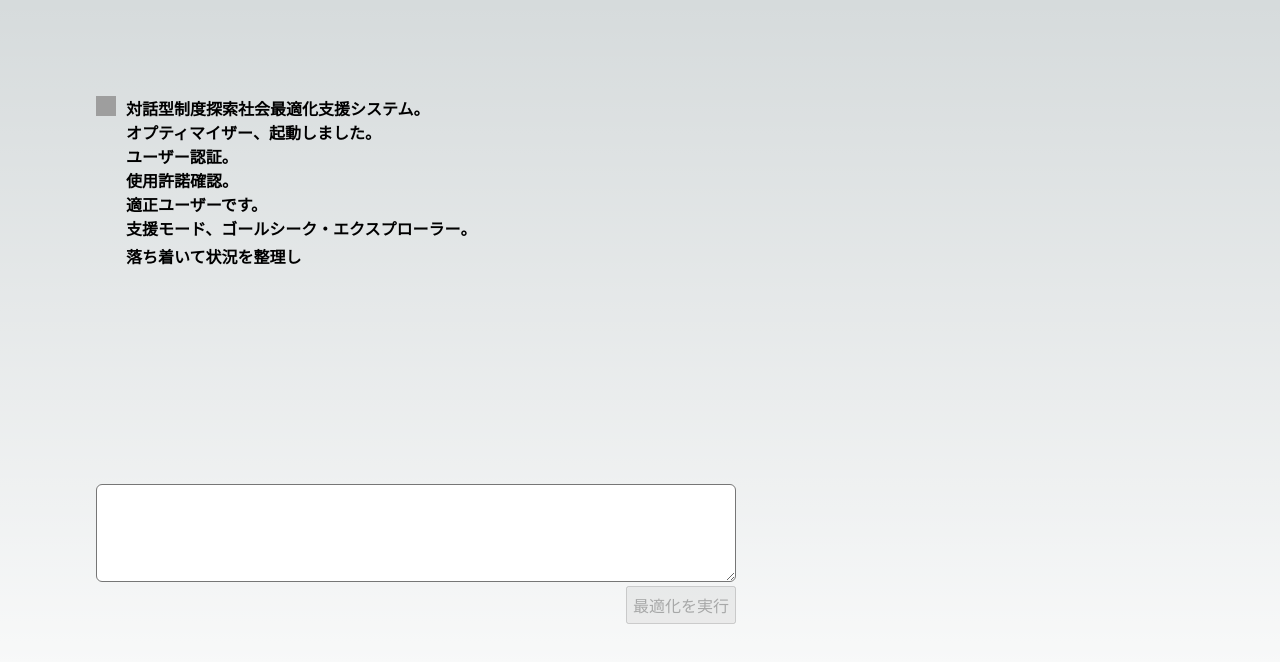
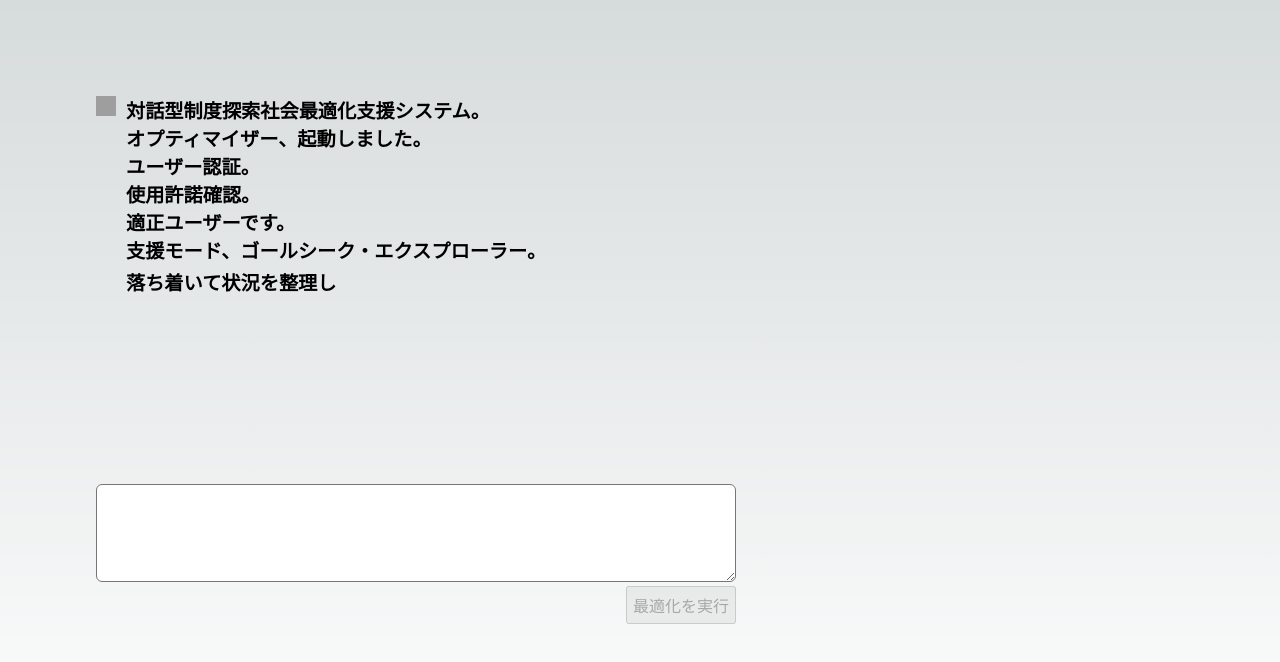
Before and after one commit to yuiseki/OPTIMIZER, a Next.js app: page / in a window 1280 px wide. Shown: the top 662 px of the page. Built offline with nearby package versions, Linux system fonts and the light colour scheme; grey boxes are pictures that could not be loaded.

Commit message:
fix font size

```diff
--- a/src/pages/index.tsx
+++ b/src/pages/index.tsx
@@ -153,7 +153,7 @@ export default function Home() {
                     />
                   )}
                 </div>
-                <div style={{ fontWeight: "bold" }}>
+                <div style={{ fontWeight: "bold", fontSize: "1.2em" }}>
                   {dialogueElement.text.split("\n").map((row, rowIdx) => {
                     return (
                       <div key={`${dialogueIdx}-${rowIdx}`}>
```
